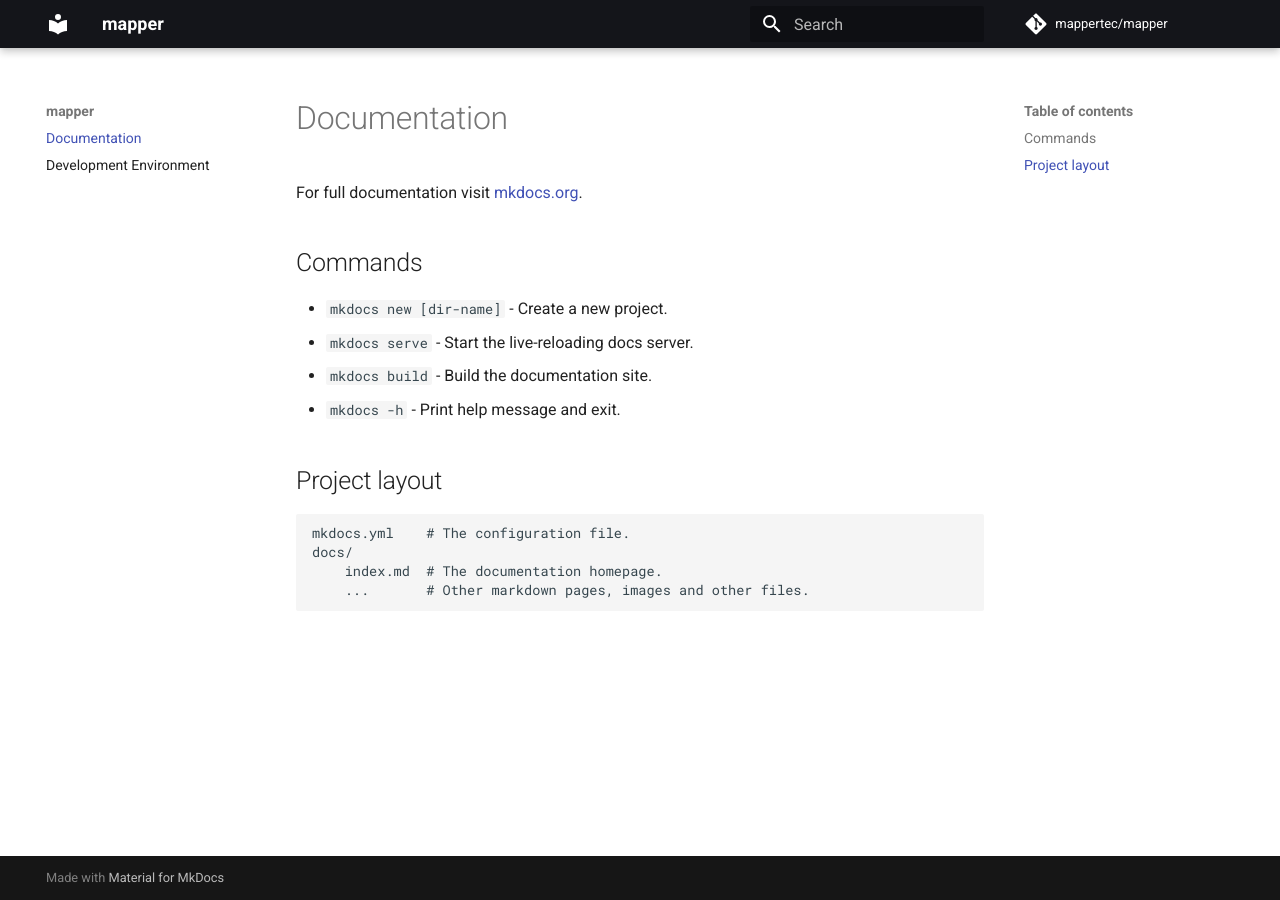
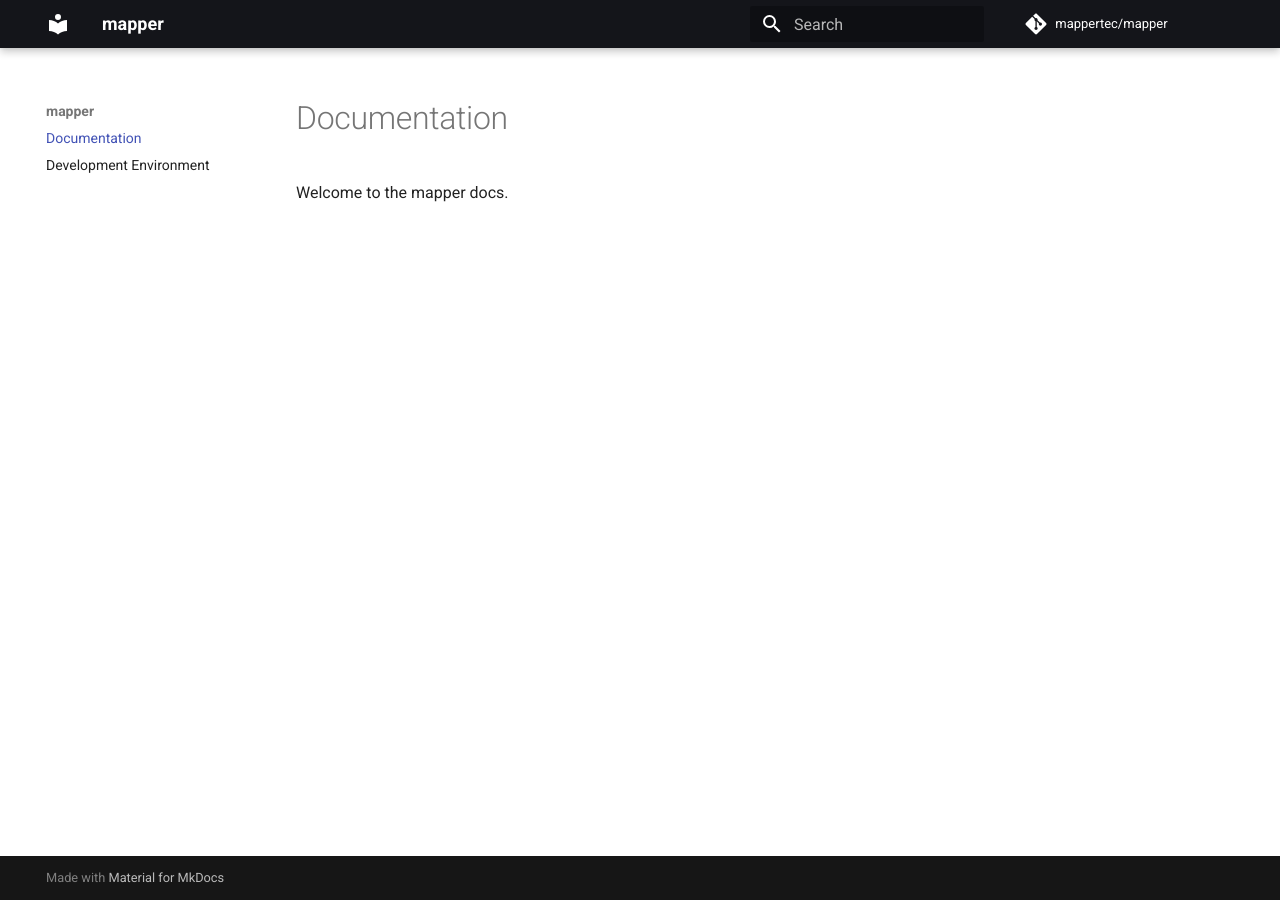
Before and after one commit to engineerdan/service1, an MkDocs documentation site: the page built from docs/index.md, in a window 1280 px wide. Built offline with MkDocs 1.6.1 and Material for MkDocs 9.7.7, drawn with Linux system fonts in a browser that asks for light colours; comment, search, counter and statistics services are not loaded.

Commit message:
Modified docs index.md.

```diff
--- a/docs/index.md
+++ b/docs/index.md
@@ -1,17 +1,3 @@
 # Documentation
 
-For full documentation visit [mkdocs.org](https://www.mkdocs.org).
-
-## Commands
-
-* `mkdocs new [dir-name]` - Create a new project.
-* `mkdocs serve` - Start the live-reloading docs server.
-* `mkdocs build` - Build the documentation site.
-* `mkdocs -h` - Print help message and exit.
-
-## Project layout
-
-    mkdocs.yml    # The configuration file.
-    docs/
-        index.md  # The documentation homepage.
-        ...       # Other markdown pages, images and other files.
+Welcome to the mapper docs.
```
